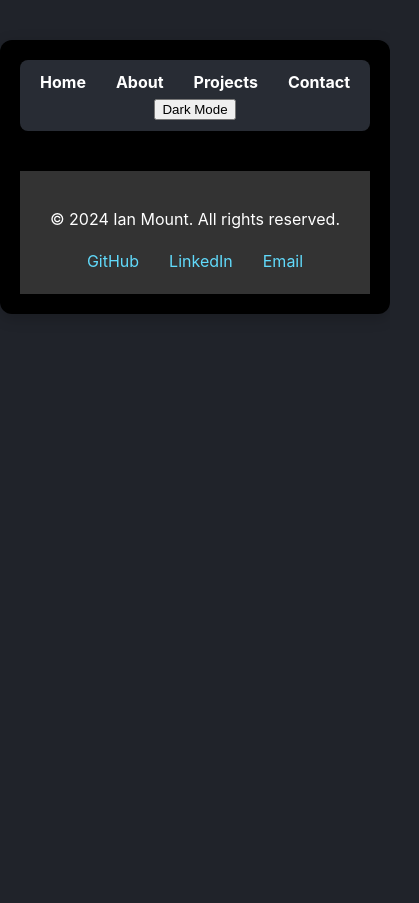
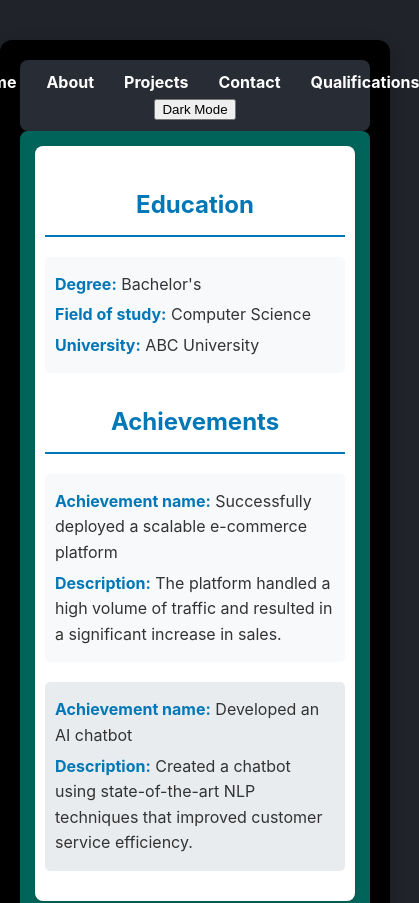
Before and after one commit to Iansogotthis/PortyFolio, a React (Create React App) app: page /education-achievements in a window 390 px wide. Shown: the top 903 px of the page, 419 px wide, since content can reach past the window. Before the commit the page ends 844 px from the top, so only its background shows below. Built offline with nearby package versions, Linux system fonts and the light colour scheme; no server answers.

Commit message:
qualifications started

```diff
--- a/package.json
+++ b/package.json
@@ -2,8 +2,11 @@
   "name": "gryn_portfolio",
   "version": "0.1.0",
   "private": true,
-  "homepage": "https://github.com/Iansogotthis/PortyFolio",
+  "homepage": "https://iansogotthis.github.io/PortyFolio/",
   "dependencies": {
+    "@emotion/react": "^11.13.3",
+    "@emotion/styled": "^11.13.0",
+    "@mui/material": "^6.0.1",
     "@testing-library/jest-dom": "^5.17.0",
     "@testing-library/react": "^13.4.0",
     "@testing-library/user-event": "^13.5.0",
--- a/src/App.js
+++ b/src/App.js
@@ -1,5 +1,5 @@
 // src/App.js
-import React, { lazy, Suspense } from "react";
+import React, { useEffect, lazy, Suspense } from "react";
 import { BrowserRouter as Router, Route, Routes } from "react-router-dom";
 import Nav from "./components/Nav";
 import Footer from "./components/footer";
@@ -9,23 +9,48 @@ const Home = lazy(() => import("./pages/Home"));
 const About = lazy(() => import("./pages/About"));
 const Projects = lazy(() => import("./pages/Projects"));
 const Contact = lazy(() => import("./pages/Contact"));
+const EducationAchievements = lazy(() => import("./pages/EducationAchievements"));
 
 function App() {
+    useEffect(() => {
+        const socket = new WebSocket('wss://gryndev.replit.app:3000/ws');
+
+        socket.addEventListener('open', () => {
+            console.log('WebSocket is connected.');
+        });
+
+        socket.addEventListener('message', event => {
+            console.log('Message from server:', event.data);
+        });
+
+        socket.addEventListener('close', () => {
+            console.log('WebSocket is closed.');
+        });
+
+        socket.addEventListener('error', event => {
+            console.error('WebSocket error observed:', event);
+        });
+
+        return () => {
+            socket.close();
+        };
+    }, []);
+
     return (
         <Router>
             <div className="app-container">
                 <Nav />
-                <Suspense fallback={<div> Loading... </div>}>
-                    {" "}
+                <Suspense fallback={<div>Loading...</div>}>
                     <Routes>
-                        <Route path="/" element={<Home />} />{" "}
-                        <Route path="/about" element={<About />} />{" "}
-                        <Route path="/projects" element={<Projects />} />{" "}
-                        <Route path="/contact" element={<Contact />} />{" "}
-                    </Routes>{" "}
-                </Suspense>{" "}
-                <Footer /> {/* Footer included here */}{" "}
-            </div>{" "}
+                        <Route path="/" element={<Home />} />
+                        <Route path="/about" element={<About />} />
+                        <Route path="/projects" element={<Projects />} />
+                        <Route path="/contact" element={<Contact />} />
+                        <Route path="/education-achievements" element={<EducationAchievements />} />
+                    </Routes>
+                </Suspense>
+                <Footer />
+            </div>
         </Router>
     );
 }
--- a/src/components/Nav.js
+++ b/src/components/Nav.js
@@ -17,6 +17,9 @@ function Nav() {
     <li><Link to="/about" aria-label="About Me">About</Link></li>
     <li><Link to="/projects" aria-label="My Projects">Projects</Link></li>
     <li><Link to="/contact" aria-label="Contact Me">Contact</Link></li>
+    <li><Link to="/education-achievements" aria-label="Education and Achievements">Qualifications</Link></li>
+
+
   </ul>
 
       <button onClick={toggleDarkMode} className="toggle-button">
--- /dev/null
+++ b/src/pages/EducationAchievements.css
@@ -0,0 +1,87 @@
+/* src/pages/EducationAchievements.css */
+
+.education-achievements {
+    max-width: 800px;
+    margin: 0 auto;
+    padding: 20px;
+    border-radius: 8px;
+    text-align: center;
+}
+
+.light-mode .education-achievements {
+    background-color: #ffffff;
+    color: #333;
+    box-shadow: 0 2px 4px rgba(0, 0, 0, 0.1);
+}
+
+.dark-mode .education-achievements {
+    background-color: #2c2c2c;
+    color: #f0f0f0;
+    box-shadow: 0 2px 4px rgba(255, 255, 255, 0.1);
+}
+
+h1 {
+    padding-bottom: 10px;
+    margin-top: 30px;
+    margin-bottom: 20px;
+    text-align: center;
+}
+
+.light-mode h1 {
+    color: #0077b6;
+    border-bottom: 2px solid #0077b6;
+}
+
+.dark-mode h1 {
+    color: #4db5ff;
+    border-bottom: 2px solid #4db5ff;
+}
+
+.education-item, .achievement-item {
+    margin-bottom: 20px;
+    padding: 15px;
+    border-radius: 5px;
+    text-align: left;
+}
+
+.light-mode .education-item, .light-mode .achievement-item {
+    background-color: #f8f9fa;
+}
+
+.dark-mode .education-item, .dark-mode .achievement-item {
+    background-color: #3a3a3a;
+}
+
+.education-item p, .achievement-item p {
+    margin: 5px 0;
+}
+
+.light-mode strong {
+    color: #0077b6;
+}
+
+.dark-mode strong {
+    color: #4db5ff;
+}
+
+.light-mode .achievement-item:nth-child(even) {
+    background-color: #e9ecef;
+}
+
+.dark-mode .achievement-item:nth-child(even) {
+    background-color: #444444;
+}
+
+@media (max-width: 600px) {
+    .education-achievements {
+        padding: 10px;
+    }
+
+    h1 {
+        font-size: 24px;
+    }
+
+    .education-item, .achievement-item {
+        padding: 10px;
+    }
+}
--- /dev/null
+++ b/src/pages/EducationAchievements.js
@@ -0,0 +1,47 @@
+// src/pages/EducationAchievements.js
+import React, { useContext } from 'react';
+import './EducationAchievements.css';
+
+const EducationAchievements = ({ darkMode }) => {
+    const education = {
+        degree: "Bachelor's",
+        fieldOfStudy: "Computer Science",
+        university: "ABC University"
+    };
+
+    const achievements = [
+        {
+            name: "Successfully deployed a scalable e-commerce platform",
+            description: "The platform handled a high volume of traffic and resulted in a significant increase in sales."
+        },
+        {
+            name: "Developed an AI chatbot",
+            description: "Created a chatbot using state-of-the-art NLP techniques that improved customer service efficiency."
+        }
+    ];
+
+    return (
+        <div className={`page-container ${darkMode ? "dark-mode" : "light-mode"}`}>
+            <div className="education-achievements">
+                <h1>Education</h1>
+                <div className="education-item">
+                    <p><strong>Degree:</strong> {education.degree}</p>
+                    <p><strong>Field of study:</strong> {education.fieldOfStudy}</p>
+                    <p><strong>University:</strong> {education.university}</p>
+                </div>
+
+                <h1>Achievements</h1>
+                <div>
+                    {achievements.map((achievement, index) => (
+                        <div key={index} className="achievement-item">
+                            <p><strong>Achievement name:</strong> {achievement.name}</p>
+                            <p><strong>Description:</strong> {achievement.description}</p>
+                        </div>
+                    ))}
+                </div>
+            </div>
+        </div>
+    );
+};
+
+export default EducationAchievements;
```
Also changed, not shown: 2 other files (tests, documents, lock files or other folders).
